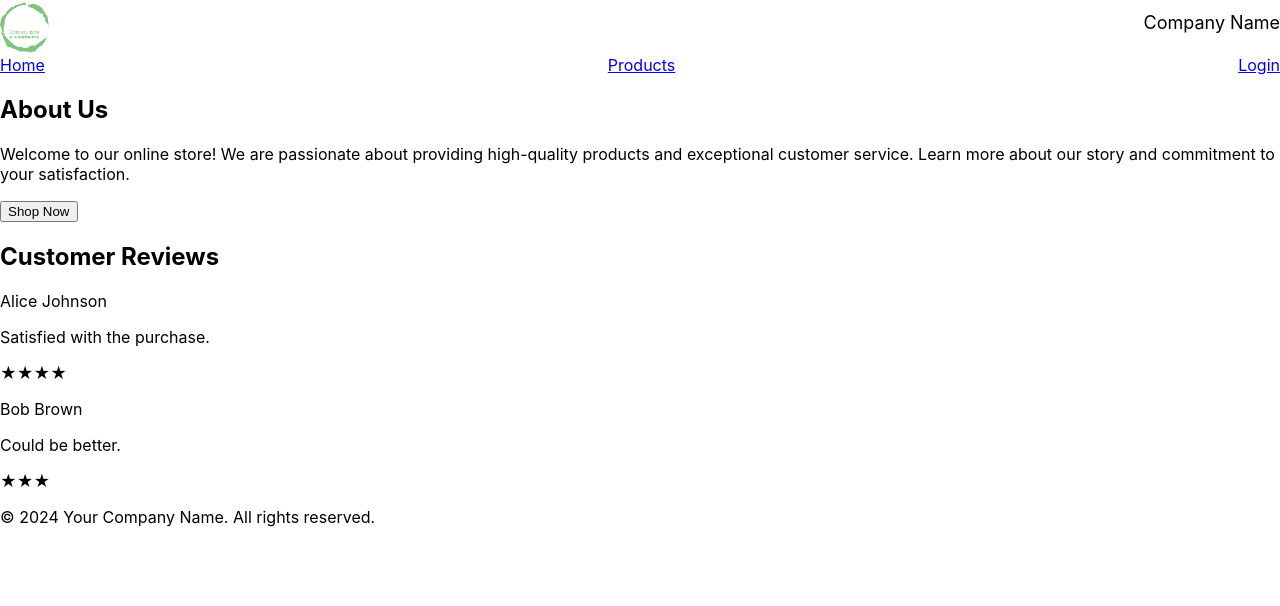
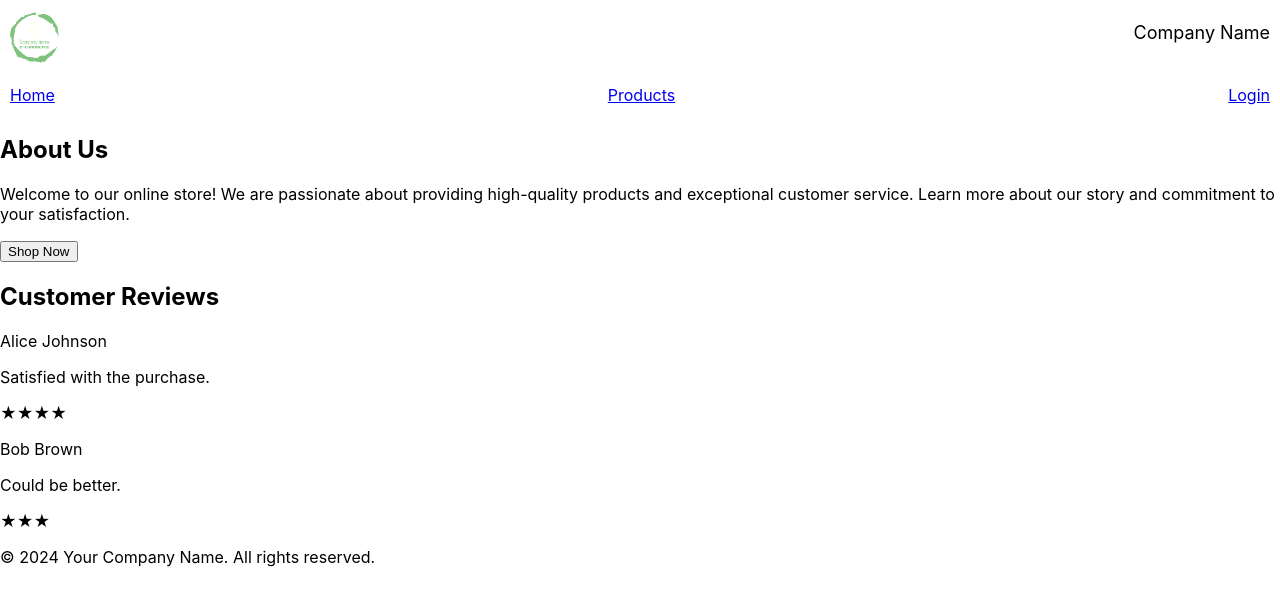
Before and after one commit to riyasharma18/ensf381group24assignment1, a React (Create React App) app in the folder my-ecommerce-app/: page / in a window 1280 px wide. Shown: the top 606 px of the page. Built offline with nearby package versions, Linux system fonts and the light colour scheme.

Commit message:
edited code

```diff
--- a/my-ecommerce-app/src/component/Cart.js
+++ b/my-ecommerce-app/src/component/Cart.js
@@ -1,8 +1,5 @@
-// Cart.js
 import React from 'react';
 import CartItem from './CartItem';
-
-// check that item is same as product. and that .quantity works
 
 function Cart({cart, removeFromCart}) {
   return (
--- a/my-ecommerce-app/src/component/CartItem.js
+++ b/my-ecommerce-app/src/component/CartItem.js
@@ -1,7 +1,5 @@
-// CartItem.js
 import React from 'react';
 
-// may have error with .quantity bc not defined
 function CartItem({item, removeFromCart}) {
   function handleRemove() {
     removeFromCart(item);
--- a/my-ecommerce-app/src/component/Header.js
+++ b/my-ecommerce-app/src/component/Header.js
@@ -5,6 +5,7 @@ function Header(){
         display: 'flex',
         flexDirection: 'row',
         justifyContent: 'space-between',
+        padding: '10px'
     }
 
     return(
--- a/my-ecommerce-app/src/component/ProductItem.js
+++ b/my-ecommerce-app/src/component/ProductItem.js
@@ -1,4 +1,3 @@
-// ProductItem.js
 import React, { useState } from 'react';
 
 function ProductItem({product, addToCart}) {
@@ -12,9 +11,9 @@ function ProductItem({product, addToCart}) {
     <div className="product-item" onMouseEnter={() => setShowDescription(true)} onMouseLeave={() => setShowDescription(false)}>
       <img src={product.image} alt={product.name} style={{ width: '300px'}} />
       <h3>{product.name}</h3>
-      {showDescription && <p>{product.description}</p>}
       <p>${product.price}</p>
       <button onClick={handleAddToCart}>Add to Cart</button>
+      {showDescription && <p>{product.description}</p>}
     </div>
   );
 }
--- a/my-ecommerce-app/src/component/ProductList.js
+++ b/my-ecommerce-app/src/component/ProductList.js
@@ -1,4 +1,3 @@
-// ProductList.js
 import React from 'react';
 import ProductItem from './ProductItem';
 import product from '../data/products';
--- a/my-ecommerce-app/src/component/Productpage.js
+++ b/my-ecommerce-app/src/component/Productpage.js
@@ -1,4 +1,3 @@
-// Productpage.js
 import React, {useState, useEffect} from 'react';
 import Header from './Header';
 import ProductList from './ProductList';
```
